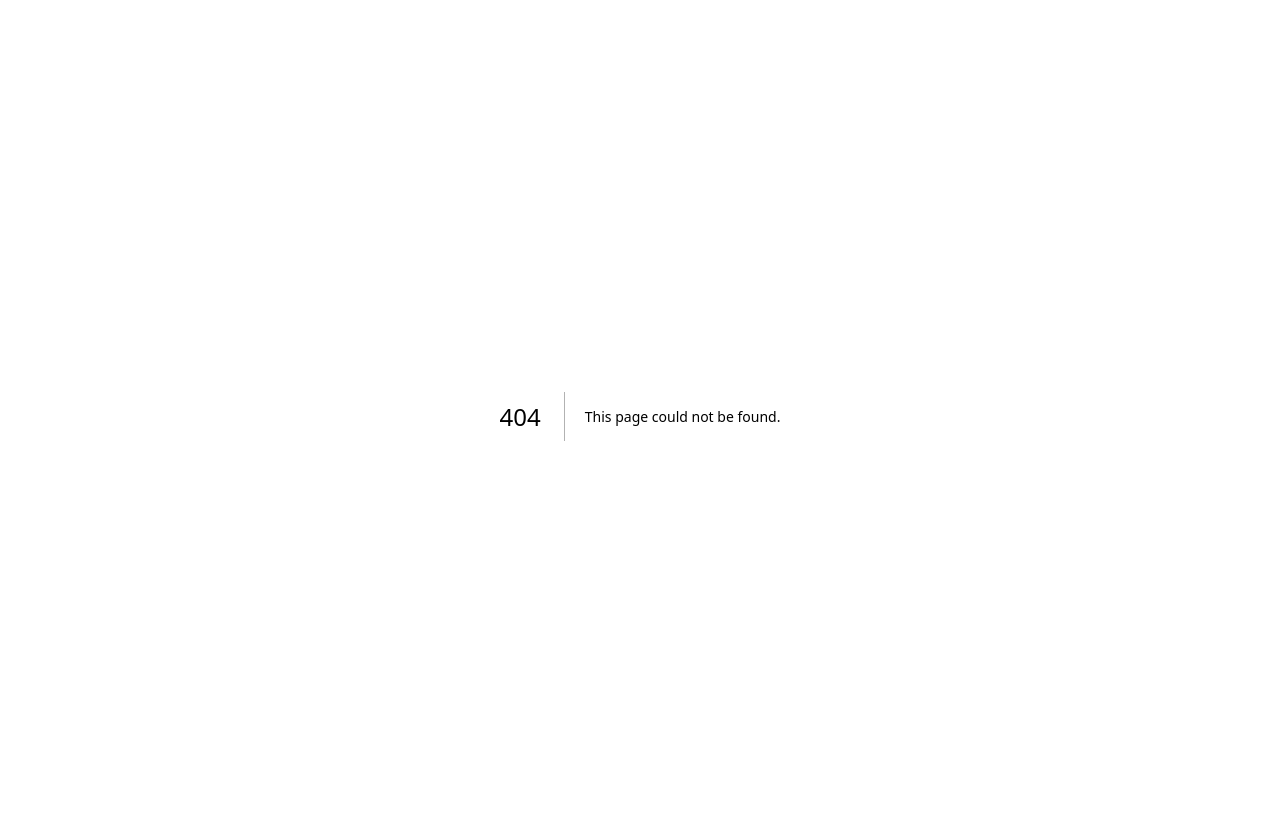
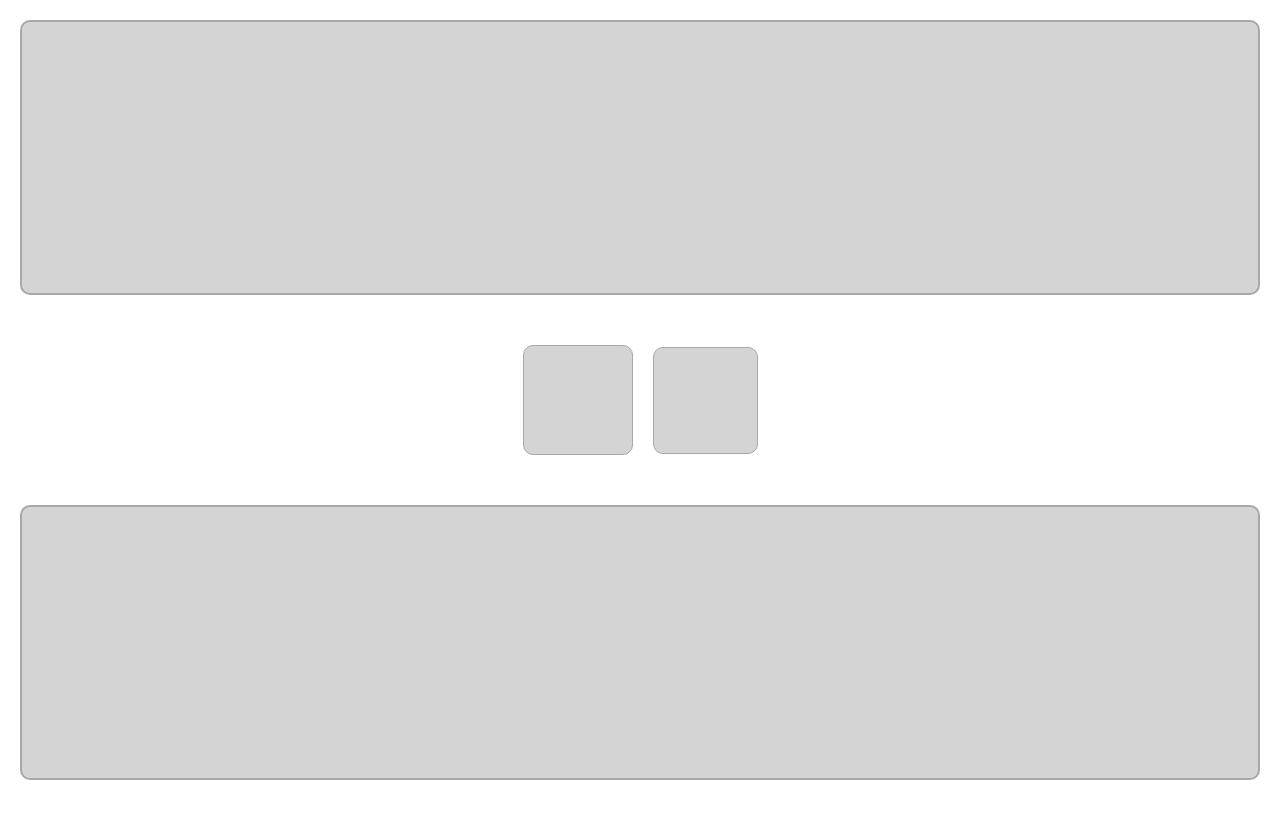
Before and after one commit to prime-infinity/math-fast, a Next.js app: page /home in a window 1280 px wide. Before the commit this address had no page. Shown: the top 818 px of the page. Built offline with nearby package versions, Linux system fonts and the light colour scheme.

Commit message:
implement home route

```diff
--- a/app/globals.css
+++ b/app/globals.css
@@ -18,7 +18,7 @@
 
 body {
   color: rgb(var(--foreground-rgb));
-  padding: 1rem;
+  padding: 0;
   margin: 0;
 }
 
--- /dev/null
+++ b/app/home/home.module.css
@@ -0,0 +1,48 @@
+.container {
+    display: grid;
+    grid-template-rows: 1fr auto 1fr;
+    gap: 20px;
+    height: 100vh;
+    padding: 20px;
+  }
+
+  .rectangle {
+    background-color: #D4D4D4;  }
+
+  .large {
+    width: 100%;
+    border: 2px solid #A8A8A8;
+    border-radius: 10px;
+  }
+
+  .middleContainer {
+    display: flex;
+    justify-content: center;
+    align-items: center;
+    gap: 20px;
+  }
+
+  .medium {
+    width: 110px;
+    height: 110px;
+    border: 1px solid #A8A8A8;
+    left: 0%;
+    margin: 30px 0;
+    border-radius: 10px;
+  }
+
+  .small {
+    width: 105px;
+    height: 107px;
+    border: 1px solid #A8A8A8;
+    right: 0%;
+    border-radius: 10px;
+  }
+
+  .top {
+    grid-row: 1;
+  }
+
+  .bottom {
+    grid-row: 3;
+  }
--- /dev/null
+++ b/app/home/home.module.css.d.ts
@@ -0,0 +1,12 @@
+declare const styles: {
+    readonly container: string;
+    readonly rectangle: string;
+    readonly large: string;
+    readonly middleContainer: string;
+    readonly medium: string;
+    readonly small: string;
+    readonly top: string;
+    readonly bottom: string;
+  };
+
+  export default styles;
--- /dev/null
+++ b/app/home/page.tsx
@@ -0,0 +1,17 @@
+import React from 'react';
+import styles from './home.module.css';
+
+const Home: React.FC = () => {
+  return (
+    <div className={styles.container}>
+      <div className={`${styles.rectangle} ${styles.large} ${styles.top}`}></div>
+      <div className={styles.middleContainer}>
+        <div className={`${styles.rectangle} ${styles.medium}`}></div>
+        <div className={`${styles.rectangle} ${styles.small}`}></div>
+      </div>
+      <div className={`${styles.rectangle} ${styles.large} ${styles.bottom}`}></div>
+    </div>
+  );
+};
+
+export default Home;
--- a/app/page.tsx
+++ b/app/page.tsx
@@ -1,9 +1,27 @@
-import Image from "next/image";
+import { redirect } from 'next/navigation';
 
+//redirects app/page.tsx to /home
 export default function Home() {
-  return (
-    <>
-      <div>test branch</div>
-    </>
-  );
+  redirect('/home');
 }
+
+
+
+
+
+
+
+
+
+
+
+
+// import Image from "next/image";
+
+// export default function Home() {
+//   return (
+//     <>
+//       <div>test branch</div>
+//     </>
+//   );
+// }
```
